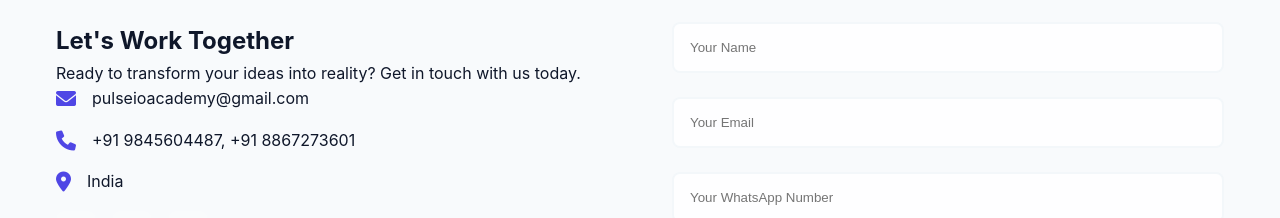
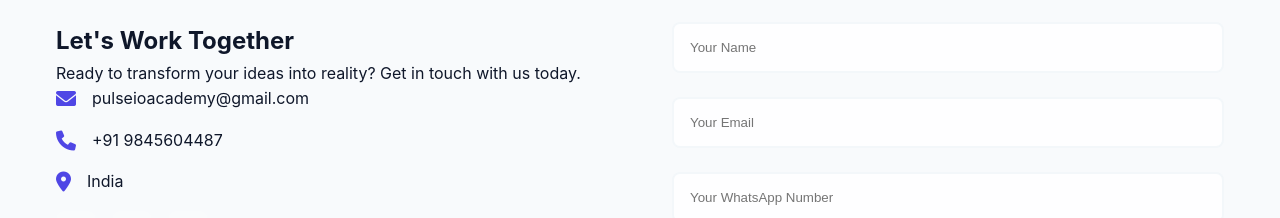
Before and after one commit to sathwikshetty0/PulseIO, a plain HTML site: page index.html in a window 1280 px wide. Shown: the part 2900-3118 px from the top of the page. Drawn offline with Linux system fonts and the light colour scheme.

Commit message:
Update index.html

```diff
--- a/index.html
+++ b/index.html
@@ -858,7 +858,7 @@
                 </div>
                 <div class="contact-item">
                     <i class="fas fa-phone"></i>
-                    <span>+91 9845604487, +91 8867273601</span>
+                    <span>+91 9845604487</span>
                 </div>
                 <div class="contact-item">
                     <i class="fas fa-map-marker-alt"></i>
```
